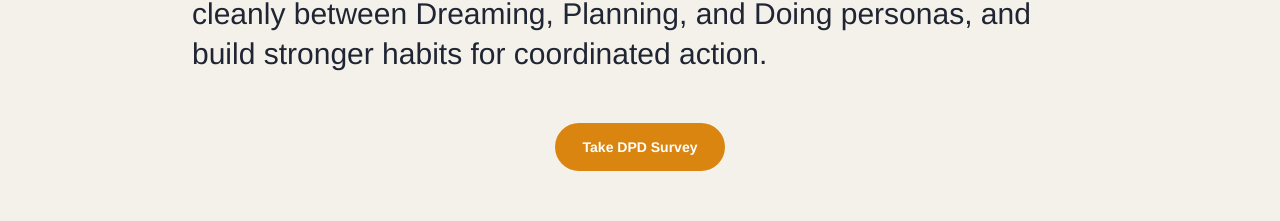
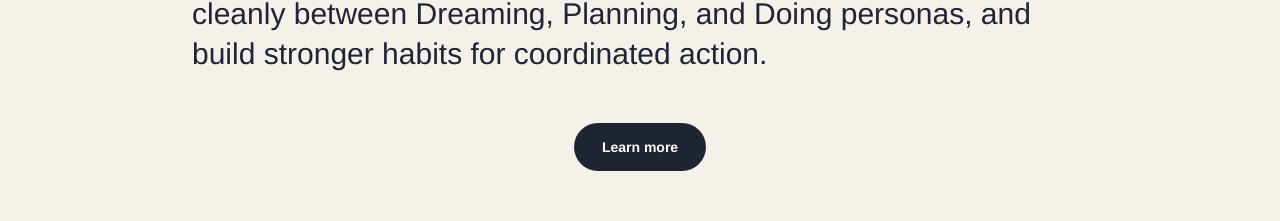
Before and after one commit to Nicolas3-G/dpd-marketing-web, a Next.js app: page /framework in a window 1280 px wide. Shown: the part 2820-3041 px from the top of the page. Built offline with nearby package versions, Linux system fonts and the light colour scheme.

Commit message:
style: update button style for framework page

```diff
--- a/app/framework/framework-science-section.tsx
+++ b/app/framework/framework-science-section.tsx
@@ -29,10 +29,10 @@ export function FrameworkScienceSection() {
 
         <div className="mt-10 sm:mt-12">
           <a
-            href="/survey"
-            className="inline-flex h-12 items-center justify-center rounded-full bg-brand-orange px-7 text-sm font-bold text-white transition hover:-translate-y-0.5 hover:bg-brand-orange-hover focus-visible:outline-2 focus-visible:outline-offset-4 focus-visible:outline-custom-black"
+            href="/science"
+            className="inline-flex h-12 items-center justify-center rounded-full bg-custom-black px-7 text-sm font-bold text-white transition hover:-translate-y-0.5 hover:opacity-90 focus-visible:outline-2 focus-visible:outline-offset-4 focus-visible:outline-custom-black"
           >
-            Take DPD Survey
+            Learn more
           </a>
         </div>
       </div>
```
